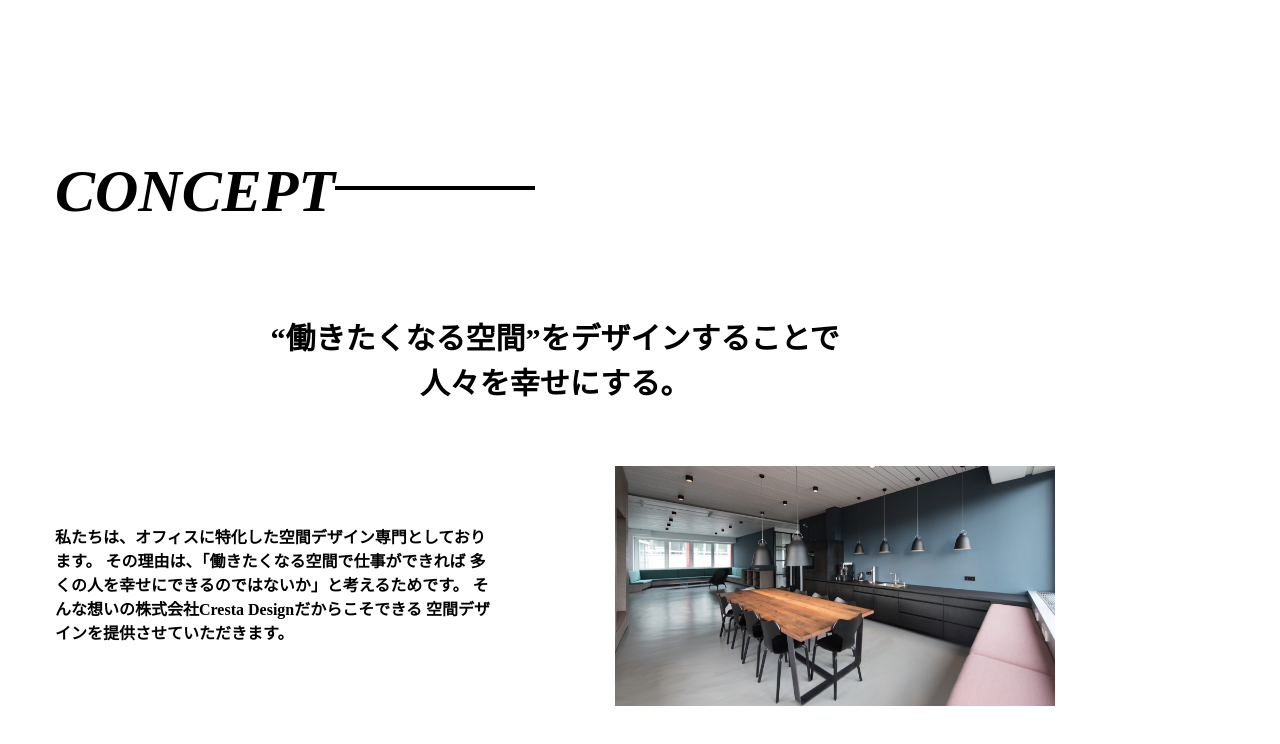
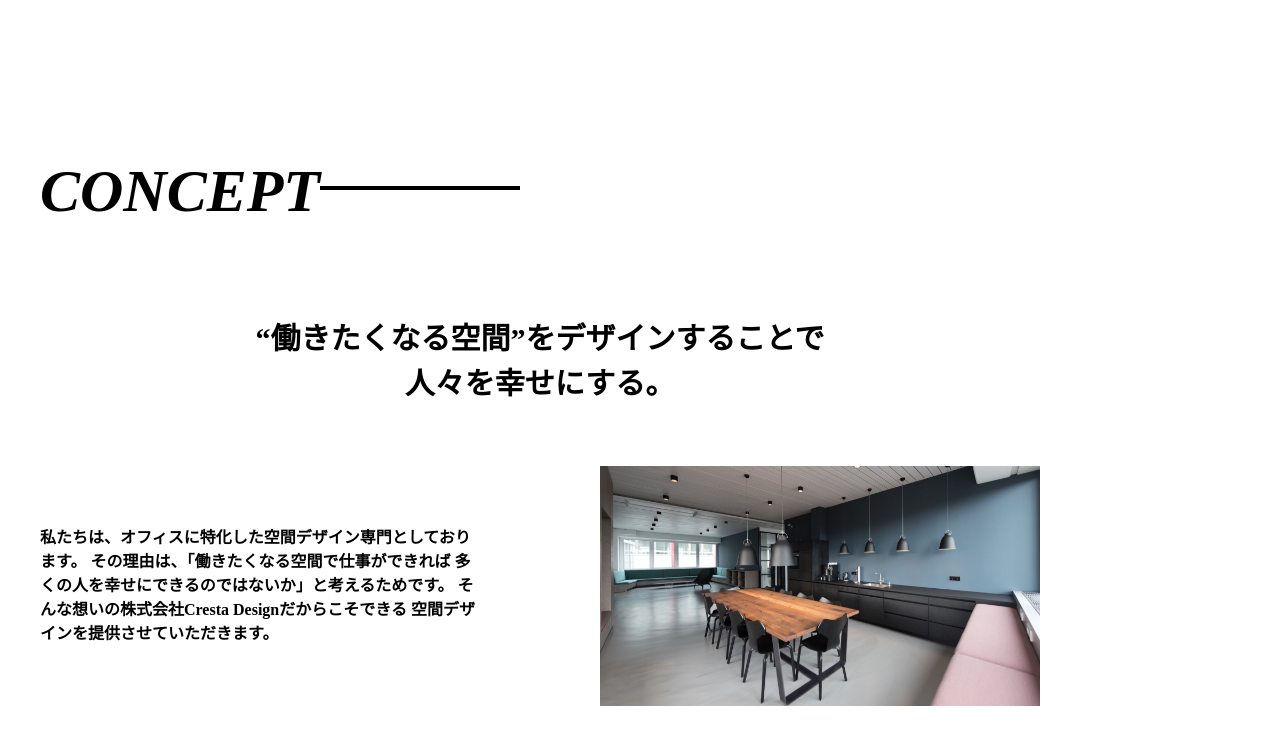
Before and after one commit to chiricopgmentor/-coding_exercise_02, a plain HTML site: page index.html in a window 1280 px wide. Shown: the part 800-1544 px from the top of the page. Drawn offline with nearby package versions, Linux system fonts and the light colour scheme.

Commit message:
conceptの内側要素の左右幅を最適化

```diff
--- a/sass/style.scss
+++ b/sass/style.scss
@@ -40,11 +40,9 @@ a {
   overflow: hidden;
 }
 // TODO ly_contentsWrapperを中央寄せ
-// TODO 画面幅1000px以下の時の横幅を最適化
 .ly_contentsWrapper {
   width: 100%;
-  max-width: calc(1000px + 15px * 2);
-  padding: 0 15px;
+  max-width: 1000px;
 }
 .has_bgi {
   background-size: cover;
```
Also changed, not shown: css/style.css, 1 other file.
